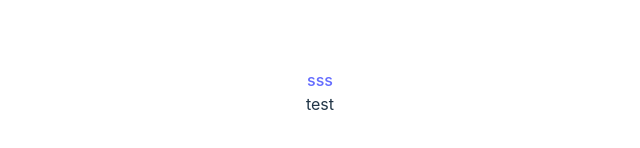
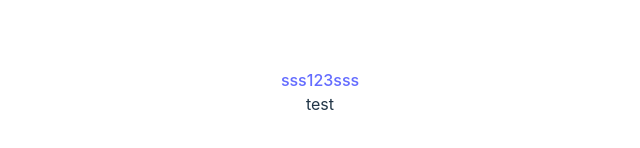
Before and after one commit to cyhfe/home, a React (Vite) app: page / in a window 1280 px wide. Shown: the part 308-456 px from the top of the page, without its empty margins (320-960 px from the left). Built offline with nearby package versions, Linux system fonts and the light colour scheme.

Commit message:
prepare for deploy

```diff
--- a/src/App.tsx
+++ b/src/App.tsx
@@ -9,6 +9,8 @@ function App() {
   return (
     <>
       <a href="http://ui.chenyuhao.site">sss</a>
+      <a href="http://blog.chenyuhao.site">123</a>
+      <a href="http://viz.chenyuhao.site">sss</a>
       <div>test</div>
     </>
   );
```
Also changed, not shown: 1 other file (tests, documents, lock files or other folders).
